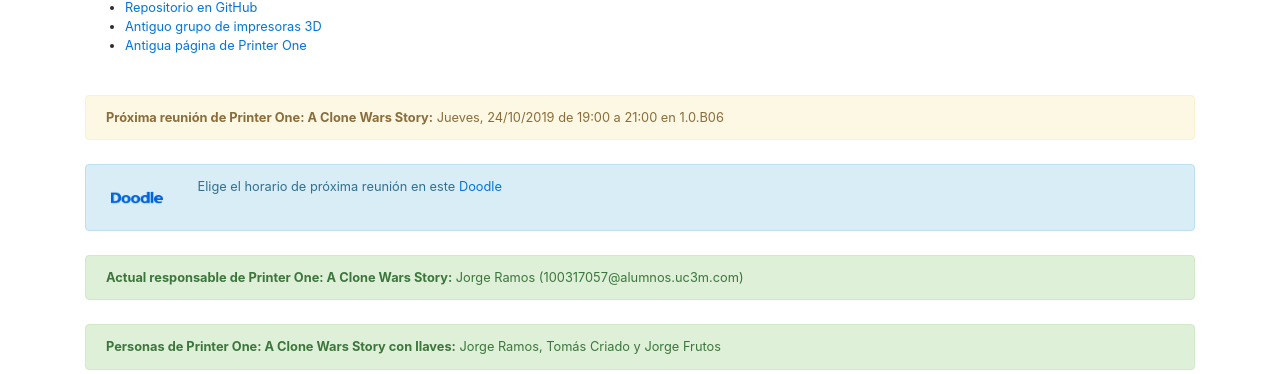
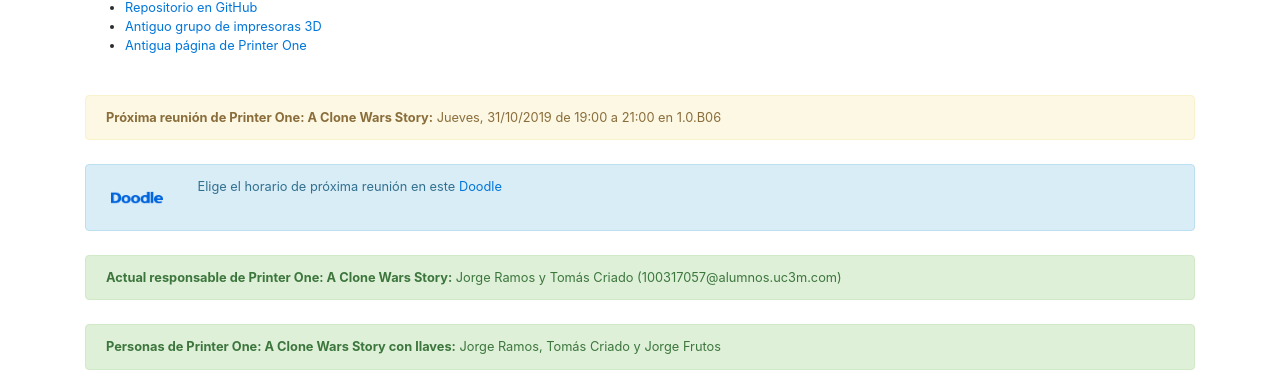
Before and after one commit to asrob-uc3m/asrob-uc3m.github.io, a Jekyll site: the page built from _workgroups/2017-05-28-printer-one.markdown, in a window 1280 px wide and 900 px high, scrolled down 1088 px. Shown: the part 264-638 px from the top of the window. Built offline with Jekyll 4.4.1, drawn with Linux system fonts in a browser that asks for light colours.

Commit message:
Update 2017-05-28-printer-one.markdown

```diff
--- a/_workgroups/2017-05-28-printer-one.markdown
+++ b/_workgroups/2017-05-28-printer-one.markdown
@@ -4,10 +4,10 @@ description: "Impresoras 3D. Olor a pl\xE1stico derretido y laca. <br> Somos un
   \ de estudiantes de la Universidad Carlos III de Madrid interesados en el mundo\
   \ de la impresi\xF3n 3D."
 layout: workgroup
-manager: "Jorge Ramos"
+manager: "Jorge Ramos y Tomás Criado"
 manager_email: 100317057@alumnos.uc3m.com
 name: Printer One&#58; A Clone Wars Story
-next_meeting: Jueves, 24/10/2019 de 19:00 a 21:00 en 1.0.B06
+next_meeting: Jueves, 31/10/2019 de 19:00 a 21:00 en 1.0.B06
 next_meeting_doodle: https://doodle.com/poll/s2isbtbu94zp4bw4
 picture: /img/printer_one.png
 picture_full: /img/printer_one-full.jpg
```
